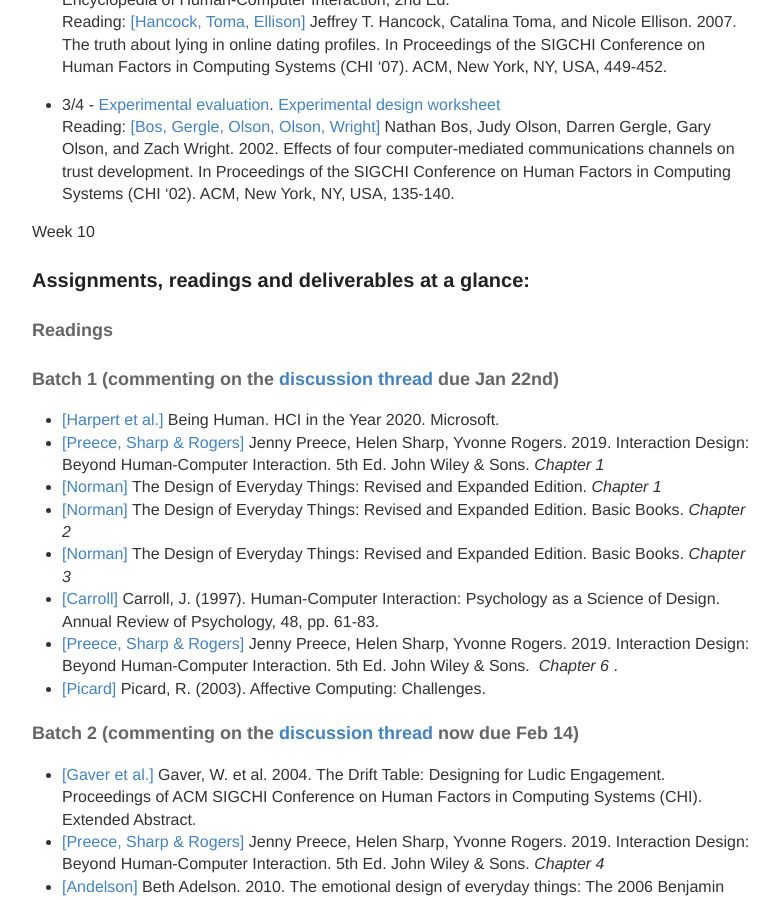
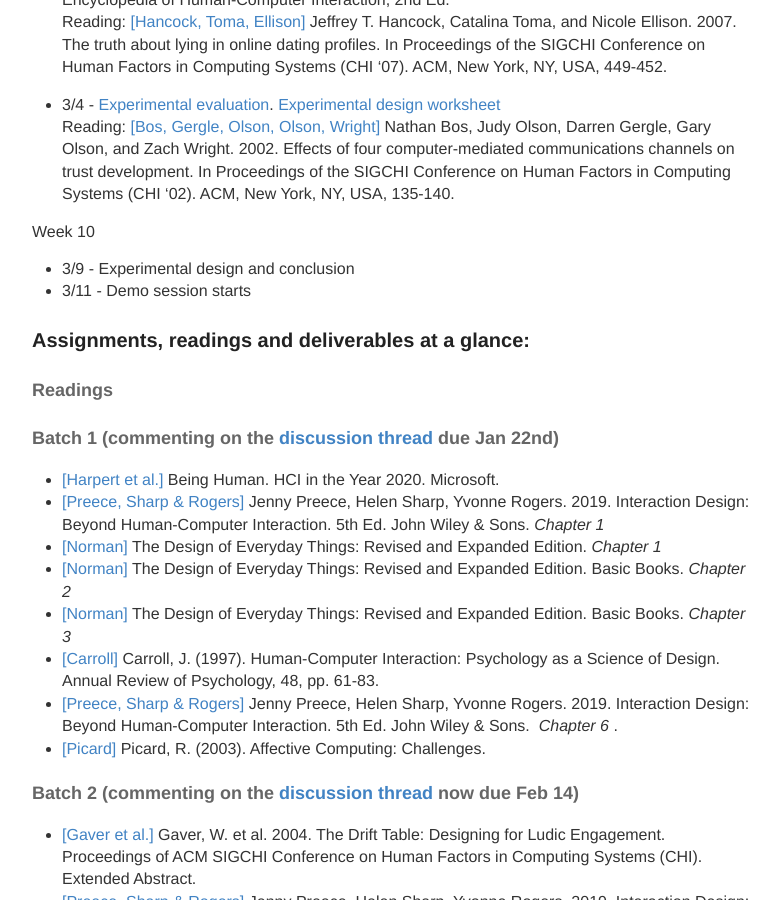
Before and after one commit to hciwang/hciwang.github.io, a Jekyll site: the page built from _posts/2021-1-1-lectures.md, in a window 1280 px wide and 900 px high, scrolled down 3174 px. Shown: the whole window, without its empty margins (248-1027 px from the left). Built offline with Jekyll 4.4.1, drawn with Linux system fonts in a browser that asks for light colours.

Commit message:
Update 2021-1-1-lectures.md

```diff
--- a/_posts/2021-1-1-lectures.md
+++ b/_posts/2021-1-1-lectures.md
@@ -114,7 +114,8 @@
 Reading:  [[Bos, Gergle, Olson, Olson, Wright]](http://collablab.northwestern.edu/CollabolabDistro/nucmc/p135-bos.pdf) Nathan Bos, Judy Olson, Darren Gergle, Gary Olson, and Zach Wright. 2002. Effects of four computer-mediated communications channels on trust development. In Proceedings of the SIGCHI Conference on Human Factors in Computing Systems (CHI '02). ACM, New York, NY, USA, 135-140.
 
 Week 10
-
+- 3/9 - Experimental design and conclusion
+- 3/11 - Demo session starts
 
 ### Assignments, readings and deliverables at a glance:
 
```
